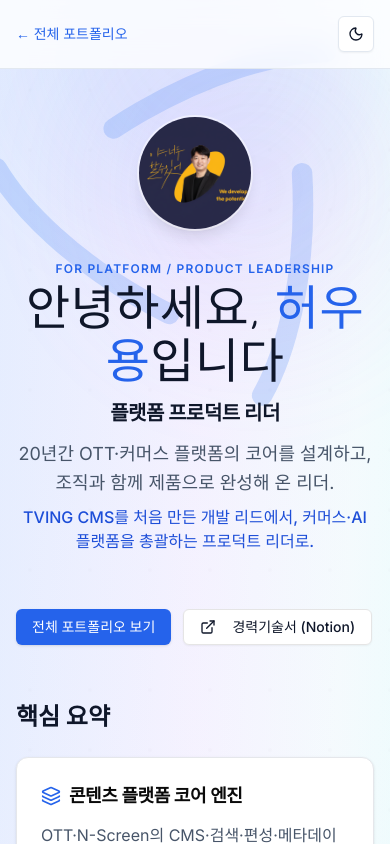
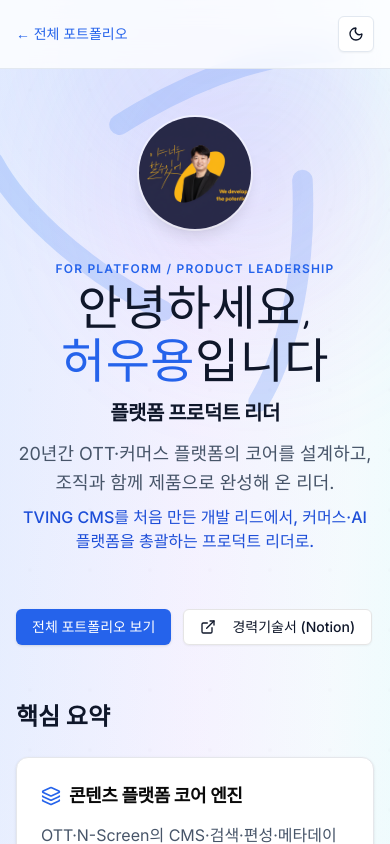
Before and after one commit to withwooyong/withwooyong.github.io, a Next.js app: page /product-lead in a window 390 px wide. Shown: the top 844 px of the page. Built offline with nearby package versions, Linux system fonts and the light colour scheme; no server answers.

Commit message:
fix: 프로덕트 리더십 페이지 모바일 반응형 정비(역량 표 줄바꿈·h1 어절 단위 줄바꿈)

```diff
--- a/pages/product-lead/index.tsx
+++ b/pages/product-lead/index.tsx
@@ -157,7 +157,7 @@ export default function ProductLead() {
             </div>
             <div className="text-center sm:text-left">
               <p className="text-xs font-semibold uppercase tracking-widest text-blue-600 dark:text-blue-400 mb-2">For Platform / Product Leadership</p>
-              <h1 className="hero-hello text-5xl md:text-6xl text-slate-900 dark:text-slate-50">
+              <h1 className="hero-hello break-keep text-5xl md:text-6xl text-slate-900 dark:text-slate-50">
                 <span className="hero-hello-write">
                   안녕하세요, <span className="text-blue-600 dark:text-blue-400">허우용</span>입니다
                 </span>
@@ -249,14 +249,14 @@ export default function ProductLead() {
                   <table className="w-full text-sm">
                     <thead>
                       <tr className="border-b border-slate-200 dark:border-slate-700 text-left">
-                        <th className="px-4 py-3 font-semibold whitespace-nowrap">요구 역량</th>
+                        <th className="px-4 py-3 font-semibold md:whitespace-nowrap">요구 역량</th>
                         <th className="px-4 py-3 font-semibold">근거</th>
                       </tr>
                     </thead>
                     <tbody>
                       {capabilityMap.map(({ need, evidence, confirm }) => (
                         <tr key={need} className="border-b border-slate-100 dark:border-slate-800 last:border-0 align-top">
-                          <td className="px-4 py-3 font-medium text-slate-800 dark:text-slate-200 whitespace-nowrap">
+                          <td className="px-4 py-3 font-medium text-slate-800 dark:text-slate-200 break-keep md:whitespace-nowrap">
                             {need}
                             {confirm ? <span className="ml-2 text-xs text-amber-600 dark:text-amber-400">(확인 필요)</span> : null}
                           </td>
```
